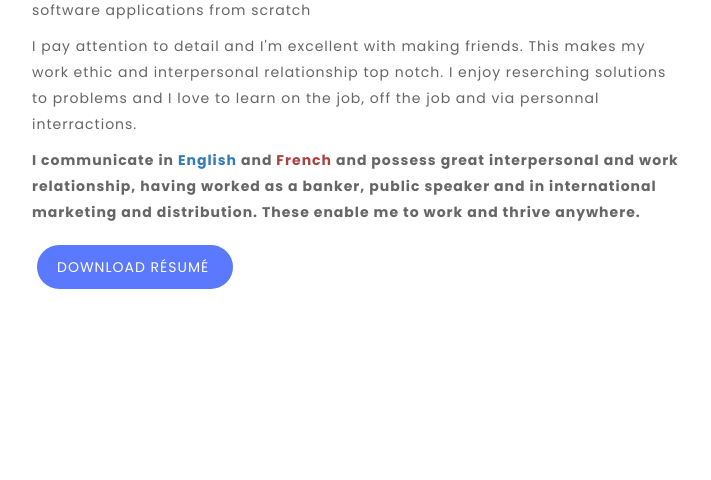
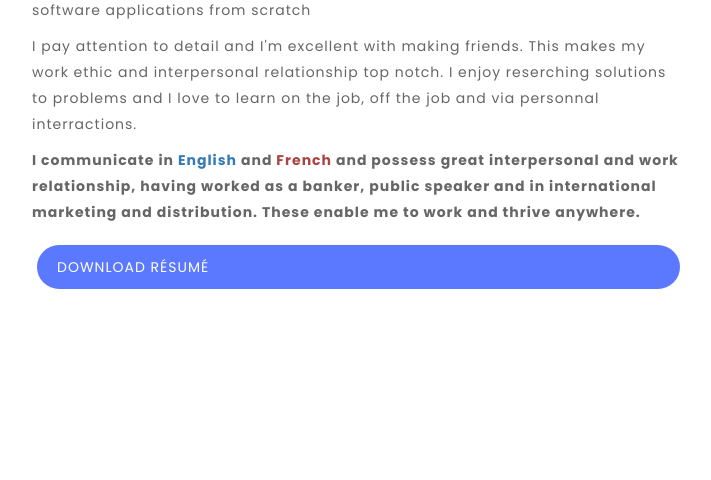
Before and after one commit to siegfred14/myportfolio, a Django app: page / in a window 1280 px wide. Shown: the part 1286-1766 px from the top of the page, without its empty margins (38-749 px from the left). Run offline with Django 3.2, Linux system fonts and the light colour scheme; some libraries are stand-ins or nearby versions.

Commit message:
.about-left width removed

```diff
--- a/static/css/style.css
+++ b/static/css/style.css
@@ -431,7 +431,7 @@ h6 {
   text-transform: uppercase;
   background: #002fffa4;
   margin-top: 20px;
-  width: 30%;
+  /* width: 30%; */
   border-radius: 30px;
   margin-left: 5px;
   margin-right: 5px;
```
